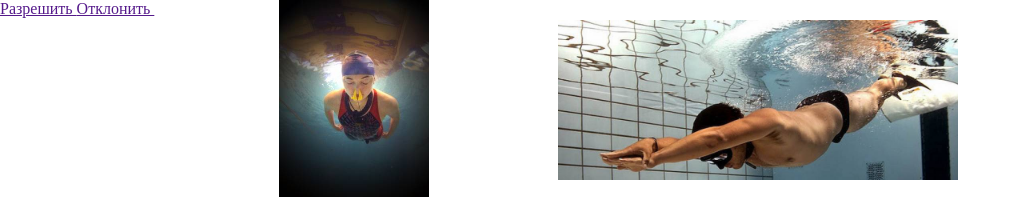
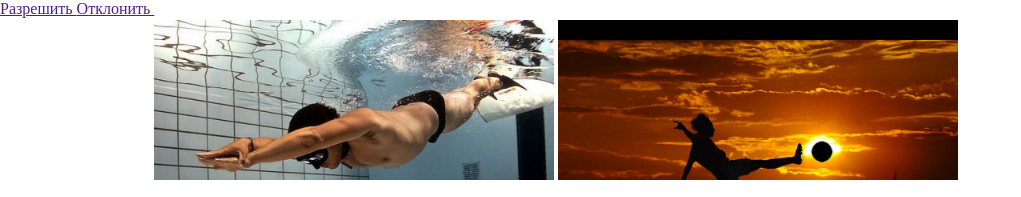
Before and after one commit to NalivaykinKostya/learn_git, a website: page jquery-adv/dist/index.html in a window 1280 px wide. Both pictures are taken after a click on the link "Следующая". Shown: the top 197 px of the page, without its empty margins (0-1021 px from the left). Drawn offline with nearby package versions, Linux system fonts and the light colour scheme; files that its build step writes are made by us from their sources.

Commit message:
leftSlider

```diff
--- a/jquery-adv/dist/js/main.js
+++ b/jquery-adv/dist/js/main.js
@@ -89,13 +89,13 @@ $(function () {
 
 $(function(){
 
-	var counter = 1;
+	var counter = 2;
 	var counter2 = counter + 1;
+	var counter3 = counter - 1;
 	var flag = true;
 
 	$('.slider__item').on('transitionend', function(e){
 	    e.preventDefault();
-
 
 	});
 
@@ -110,9 +110,14 @@ $(function(){
 
 		var leftSlider = $.Deferred();
 		var rightSlider = $.Deferred();
+		var bigSlider = $.Deferred();
 
 		var oppositeItems = $('.slider_opposite .slider__item'),
 			oppositeActive = oppositeItems.filter('.active');
+
+		var bigItems = $('.slider_big .slider__item'),
+			bigActive = bigItems.filter('.active');
+
 
 		if (flag) {
 			flag = false;
@@ -123,27 +128,31 @@ $(function(){
 			if (counter == items.length-1) {
 				counter2 = 0;
 			}
+			if (counter == 1) {
+				counter3 = 0;
+			}
 
 			var reqItem = items.eq(counter);
 			var oppositeReqItem = oppositeItems.eq(counter2);
+			var bigReqItem = bigItems.eq(counter3);
 
-
-			activeItem.animate({
+			function AnimateUp(el,em,slider){
+			el.animate({
 				'top' : '100%'
 			}, duration);
+
+			em.animate({
+				'top' : '0%'
+			}, duration, function () {
+				el.removeClass('active').css('top', '-100%');
+
+				slider.resolve($(this));
+			});
+			};
 
 			oppositeActive.animate({
 				'top' : '-100%'
 			}, duration);
-
-			reqItem.animate({
-				'top' : '0%'
-			}, duration, function () {
-				activeItem.removeClass('active').css('top', '-100%');
-
-				leftSlider.resolve($(this));
-			});
-
 			oppositeReqItem.animate({
 				'top' : '0%'
 			}, duration, function () {
@@ -151,13 +160,16 @@ $(function(){
 
 				rightSlider.resolve($(this));
 			});
-
 			counter++;
 			counter2++;
+			counter3++;
 
-			$.when(leftSlider, rightSlider).done(function (data1, data2) {
+			AnimateUp(activeItem,reqItem,leftSlider);
+			AnimateUp(bigActive,bigReqItem,bigSlider);
+			$.when(leftSlider, rightSlider,bigSlider).done(function (data1, data2,data3) {
 				data1.addClass('active');
 				data2.addClass('active');
+				data3.addClass('active');
 
 				flag = true;
 			});
```
Also changed, not shown: jquery-adv/dist/index2.html (+22 -4 lines).
